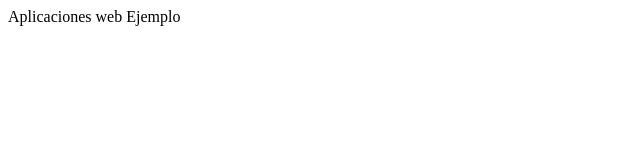
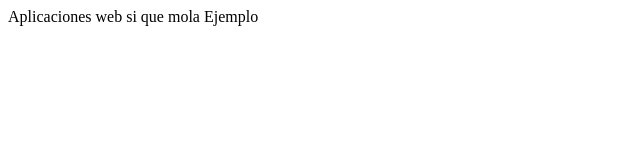
Before and after one commit to AleXs-OX/awConflictExample, a plain HTML site: page index.html in a window 1280 px wide. Shown: the whole page, without its empty margins (0-640 px from the left). Drawn offline with Linux system fonts and the light colour scheme.

Commit message:
Version del repo local

```diff
--- a/index.html
+++ b/index.html
@@ -1,6 +1,6 @@
 <html>
     <head>
-        Aplicaciones web
+        Aplicaciones web si que mola
     </head>
     <body>
         Ejemplo
```
